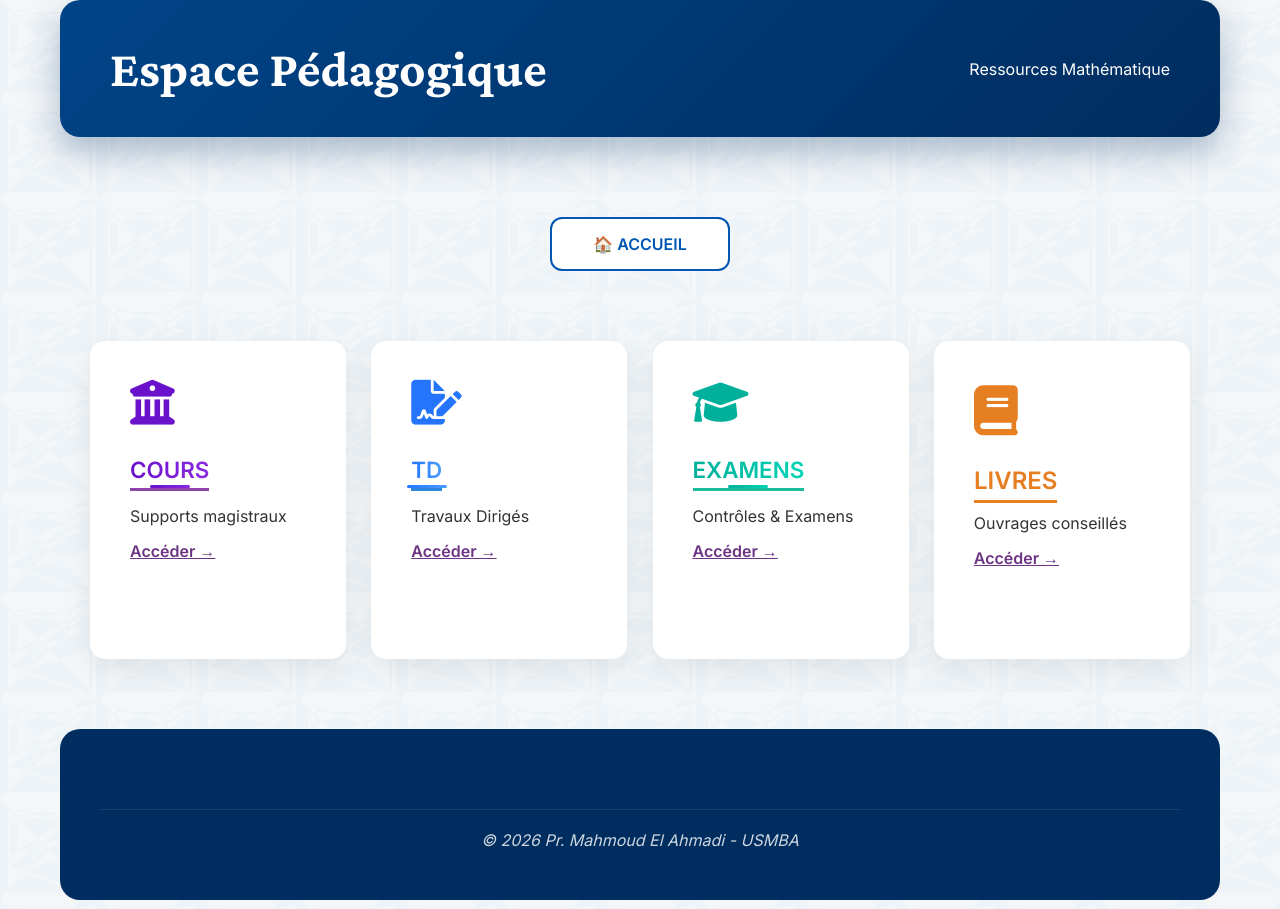
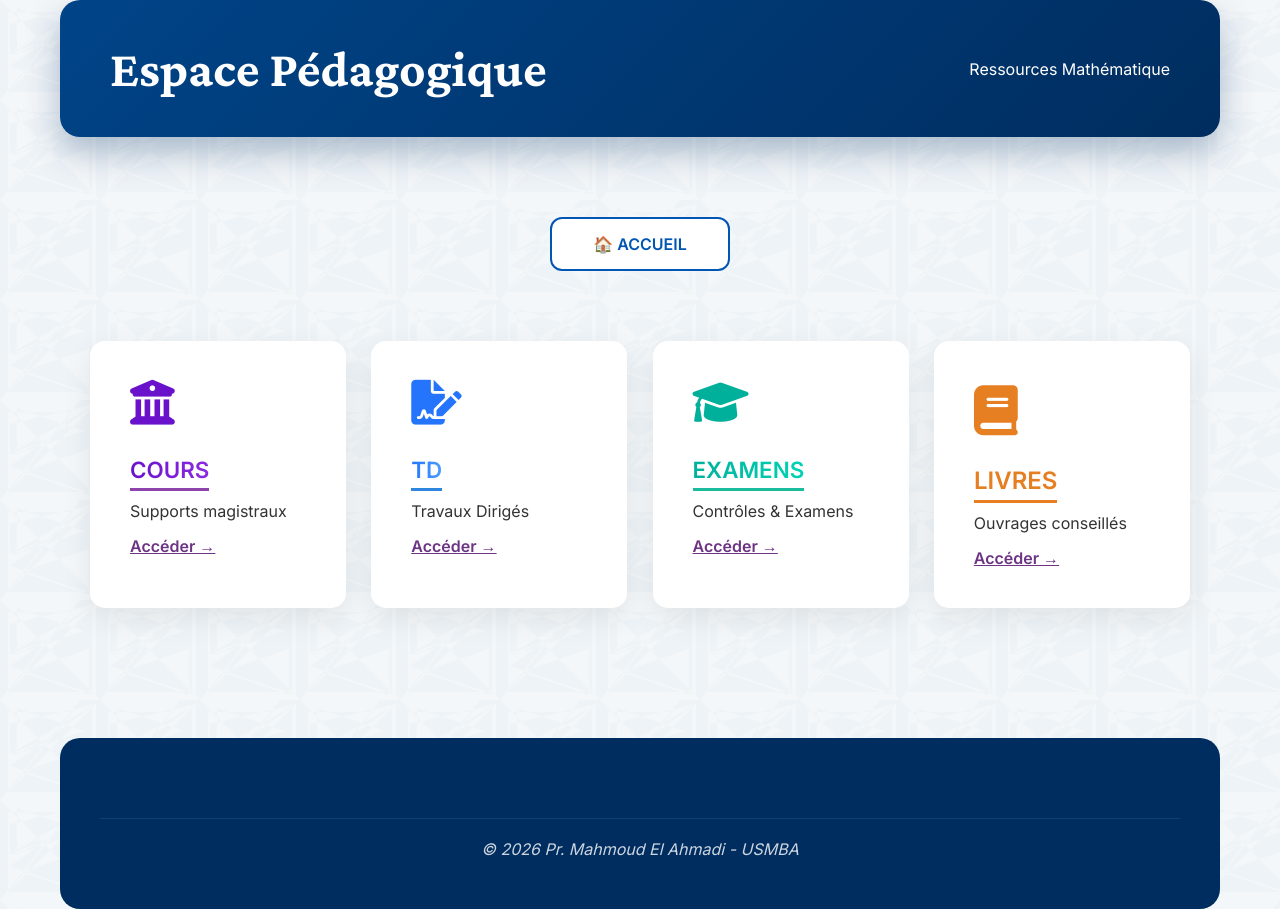
Before and after one commit to mahmoudmath/mahmoudmath.github.io, a Jekyll site: the page pedagogie.html, which Jekyll copies as it is, in a window 1280 px wide. Built offline with Jekyll 4.4.1, drawn with Linux system fonts in a browser that asks for light colours.

Commit message:
Update pedagogie.html

```diff
--- a/pedagogie.html
+++ b/pedagogie.html
@@ -39,47 +39,46 @@
 
         /* TAILLE UNIQUE DES ICONES */
         .academic-icon {
-            font-size: 50px;
+            font-size: 50px !important;
             margin-bottom: 15px;
             display: block;
         }
 
-        /* SUPPRESSION DE LA DEUXIÈME LIGNE SUR LES TITRES */
+        /* RESET TOTAL DES TITRES POUR SUPPRIMER LA DOUBLE LIGNE */
         .resource-card h3 {
-            font-size: 1.5rem;
-            font-weight: bold;
-            margin: 10px 0;
-            display: inline-block;
-            padding-bottom: 5px;
-            text-decoration: none !important; /* Supprime la ligne de texte */
+            font-size: 1.5rem !important;
+            font-weight: bold !important;
+            margin: 10px 0 !important;
+            display: inline-block !important;
+            padding-bottom: 5px !important;
+            /* On tue toutes les lignes possibles venant du style.css */
+            text-decoration: none !important;
+            border: none !important;
+            box-shadow: none !important;
         }
 
-        /* STYLE DES LIENS ACCÉDER (Violet comme l'image) */
+        /* Supprime les petits rectangles de décoration cachés (::after) */
+        .resource-card h3::after, .resource-card h3::before {
+            display: none !important;
+            content: "" !important;
+        }
+
+        /* STYLE DES LIENS ACCÉDER (Violet) */
         .resource-card a {
             color: #6c3483 !important;
-            font-weight: bold;
-            text-decoration: underline;
-            display: block;
-            margin-top: 15px;
+            font-weight: bold !important;
+            text-decoration: underline !important;
+            display: block !important;
+            margin-top: 15px !important;
         }
 
         /* RESPONSIVE */
-        @media (max-width: 1100px) {
-            .resources-grid { grid-template-columns: repeat(2, 1fr); }
-        }
-        @media (max-width: 650px) {
-            .resources-grid { grid-template-columns: 1fr; }
-        }
-
-        .professor-footer {
-            width: 100%;
-            margin-top: auto;
-        }
+        @media (max-width: 1100px) { .resources-grid { grid-template-columns: repeat(2, 1fr); } }
+        @media (max-width: 650px) { .resources-grid { grid-template-columns: 1fr; } }
     </style>
 </head>
 <body>
-    <noscript><iframe src="https://www.googletagmanager.com/ns.html?id=GTM-5HG84LR9"
-height="0" width="0" style="display:none;visibility:hidden"></iframe></noscript>
+    <noscript><iframe src="https://www.googletagmanager.com/ns.html?id=GTM-5HG84LR9" height="0" width="0" style="display:none;visibility:hidden"></iframe></noscript>
 
     <div class="container">
         <header class="professor-header" data-aos="fade-down">
@@ -95,7 +94,7 @@
             <!-- COURS -->
             <div class="resource-card" data-aos="zoom-in">
                 <div class="academic-icon" style="color: #8e44ad;"><i class="fas fa-university"></i></div>
-                <h3 style="color: #8e44ad; border-bottom: 3px solid #8e44ad; text-decoration: none;">COURS</h3>
+                <h3 style="color: #8e44ad; border-bottom: 3px solid #8e44ad !important;">COURS</h3>
                 <p>Supports magistraux</p>
                 <a href="choix-annee-cours.html">Accéder →</a>
             </div>
@@ -103,7 +102,7 @@
             <!-- TD -->
             <div class="resource-card" data-aos="zoom-in" data-aos-delay="100">
                 <div class="academic-icon" style="color: #2e86de;"><i class="fas fa-file-signature"></i></div>
-                <h3 style="color: #2e86de; border-bottom: 3px solid #2e86de; text-decoration: none;">TD</h3>
+                <h3 style="color: #2e86de; border-bottom: 3px solid #2e86de !important;">TD</h3>
                 <p>Travaux Dirigés</p>
                 <a href="choix-annee-td.html">Accéder →</a>
             </div>
@@ -111,24 +110,22 @@
             <!-- EXAMENS -->
             <div class="resource-card" data-aos="zoom-in" data-aos-delay="200">
                 <div class="academic-icon" style="color: #1abc9c;"><i class="fas fa-graduation-cap"></i></div>
-                <h3 style="color: #1abc9c; border-bottom: 3px solid #1abc9c; text-decoration: none;">EXAMENS</h3>
+                <h3 style="color: #1abc9c; border-bottom: 3px solid #1abc9c !important;">EXAMENS</h3>
                 <p>Contrôles & Examens</p>
                 <a href="choix-annee-examens.html">Accéder →</a>
             </div>
 
-            <!-- LIVRES (IDENTIQUE AUX AUTRES) -->
+            <!-- LIVRES -->
             <div class="resource-card" data-aos="zoom-in" data-aos-delay="300">
                 <div class="academic-icon" style="color: #e67e22;"><i class="fas fa-book"></i></div>
-                <h3 style="color: #e67e22; border-bottom: 3px solid #e67e22; text-decoration: none;">LIVRES</h3>
+                <h3 style="color: #e67e22; border-bottom: 3px solid #e67e22 !important;">LIVRES</h3>
                 <p>Ouvrages conseillés</p>
                 <a href="livres.html">Accéder →</a>
             </div>
         </div>
 
         <footer class="professor-footer">
-            <div class="signature">
-                <p>© 2026 Pr. Mahmoud El Ahmadi - USMBA</p>
-            </div>
+            <div class="signature"><p>© 2026 Pr. Mahmoud El Ahmadi - USMBA</p></div>
         </footer>
     </div>
 
```
